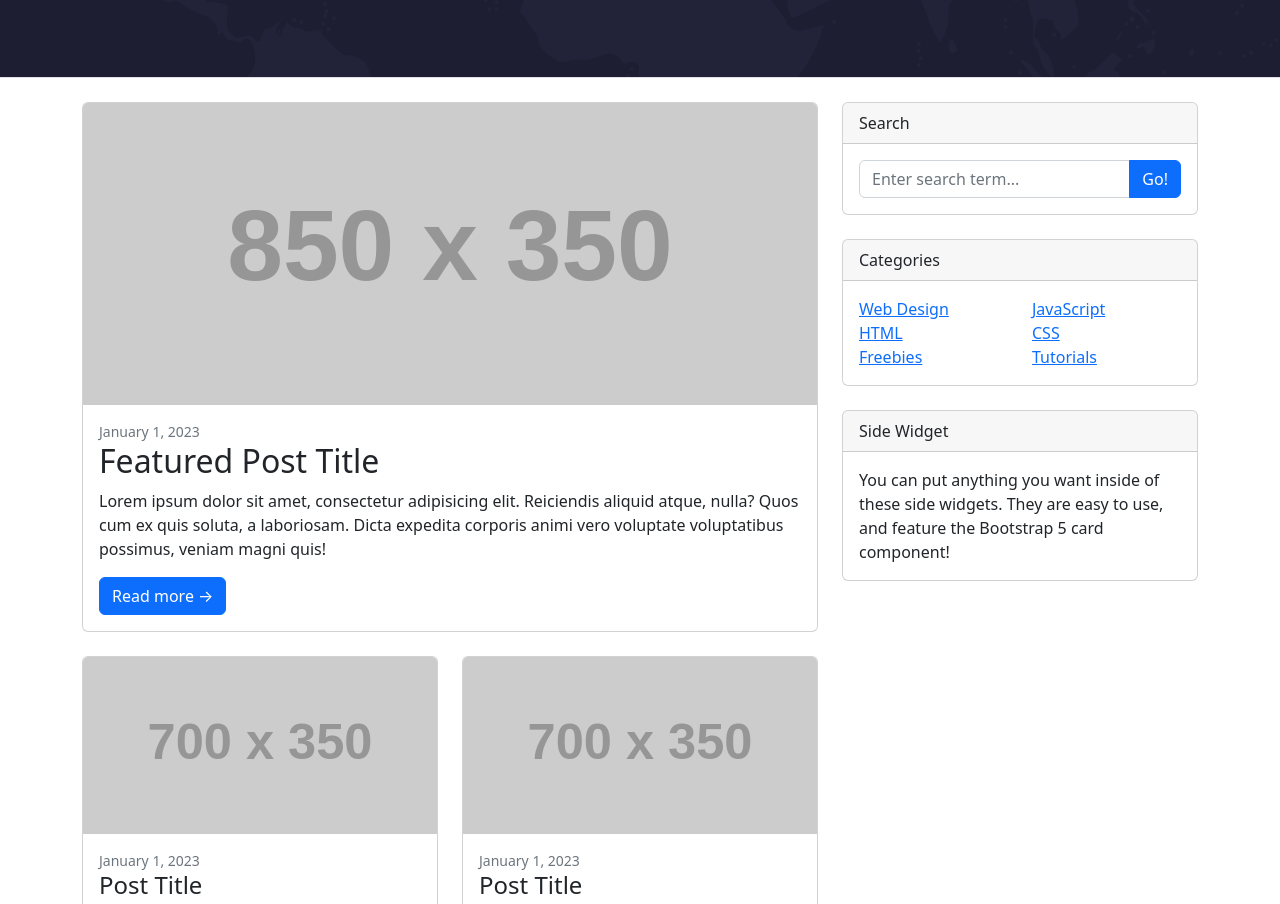
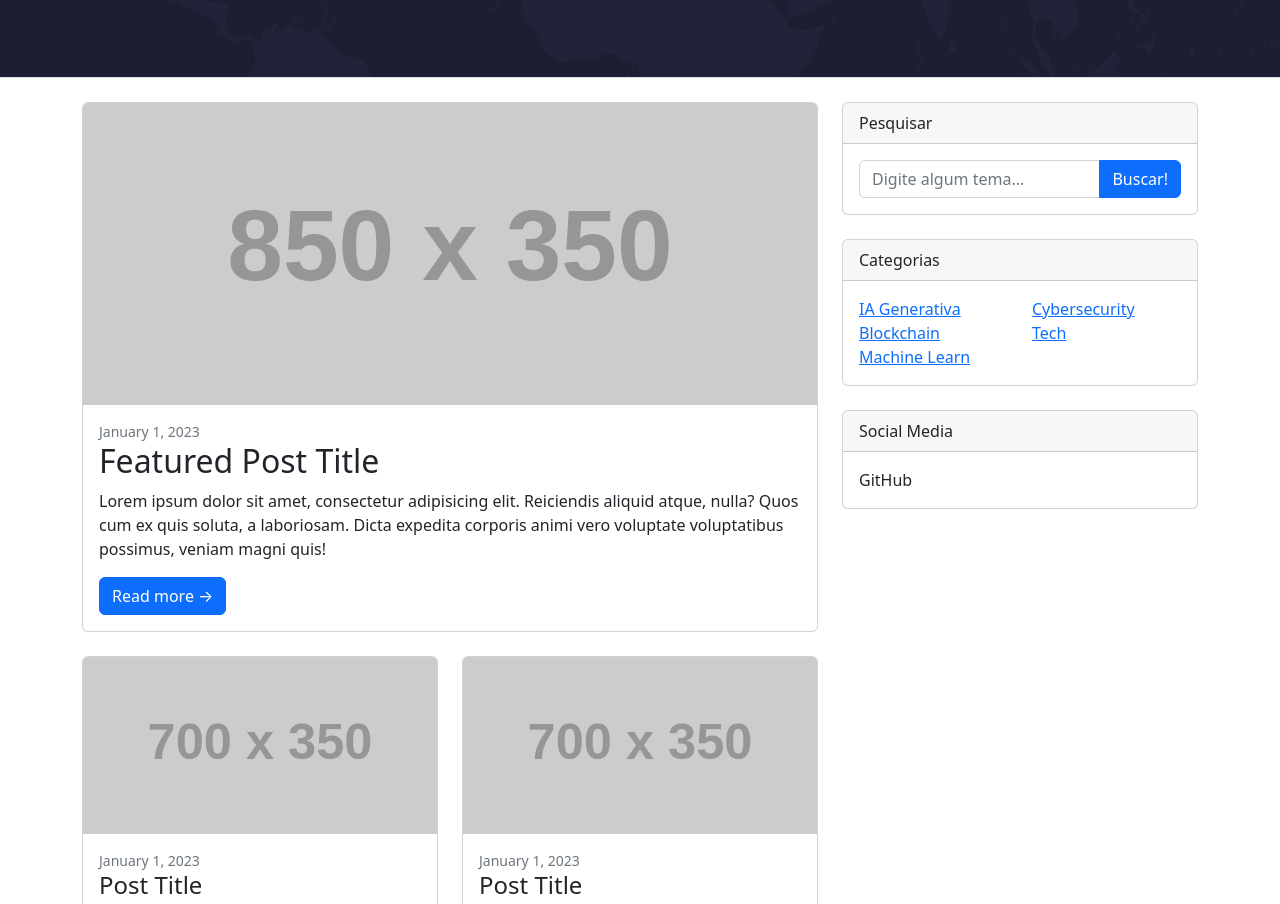
Before and after one commit to GRUPO6-3CTJ/FIAP_NEWS, a plain HTML site: page frontend/index.html in a window 1280 px wide. Shown: the part 369-1273 px from the top of the page. Drawn offline with nearby package versions, Linux system fonts and the light colour scheme; placeholder pictures from the web are drawn by us.

Commit message:
Update index.html

```diff
--- a/frontend/index.html
+++ b/frontend/index.html
@@ -19,9 +19,8 @@
                 <button class="navbar-toggler" type="button" data-bs-toggle="collapse" data-bs-target="#navbarSupportedContent" aria-controls="navbarSupportedContent" aria-expanded="false" aria-label="Toggle navigation"><span class="navbar-toggler-icon"></span></button>
                 <div class="collapse navbar-collapse" id="navbarSupportedContent">
                     <ul class="navbar-nav ms-auto mb-2 mb-lg-0">
-                        <li class="nav-item"><a class="nav-link" href="#">Inicio</a></li>
-                        <li class="nav-item"><a class="nav-link" href="#!">Sobre</a></li>
-                        <li class="nav-item"><a class="nav-link" href="#!">Contatos</a></li>
+                        <li class="nav-item"><a class="nav-link" href="index.html">Inicio</a></li>
+                        <li class="nav-item"><a class="nav-link" href="about.html">Sobre</a></li>
                     </ul>
                 </div>
             </div>
@@ -114,31 +113,31 @@
                 <div class="col-lg-4">
                     <!-- Search widget-->
                     <div class="card mb-4">
-                        <div class="card-header">Search</div>
+                        <div class="card-header">Pesquisar</div>
                         <div class="card-body">
                             <div class="input-group">
-                                <input class="form-control" type="text" placeholder="Enter search term..." aria-label="Enter search term..." aria-describedby="button-search" />
-                                <button class="btn btn-primary" id="button-search" type="button">Go!</button>
+                                <input class="form-control" type="text" placeholder="Digite algum tema..." aria-label="Digite algum tema..." aria-describedby="button-search" />
+                                <button class="btn btn-primary" id="button-search" type="button">Buscar!</button>
                             </div>
                         </div>
                     </div>
                     <!-- Categories widget-->
                     <div class="card mb-4">
-                        <div class="card-header">Categories</div>
+                        <div class="card-header">Categorias</div>
                         <div class="card-body">
                             <div class="row">
                                 <div class="col-sm-6">
                                     <ul class="list-unstyled mb-0">
-                                        <li><a href="#!">Web Design</a></li>
-                                        <li><a href="#!">HTML</a></li>
-                                        <li><a href="#!">Freebies</a></li>
+                                        <li><a href="#!">IA Generativa</a></li>
+                                        <li><a href="#!">Blockchain</a></li>
+                                        <li><a href="#!">Machine Learn</a></li>
                                     </ul>
                                 </div>
                                 <div class="col-sm-6">
                                     <ul class="list-unstyled mb-0">
-                                        <li><a href="#!">JavaScript</a></li>
-                                        <li><a href="#!">CSS</a></li>
-                                        <li><a href="#!">Tutorials</a></li>
+                                        <li><a href="#!">Cybersecurity</a></li>
+
+                                        <li><a href="#!">Tech</a></li>
                                     </ul>
                                 </div>
                             </div>
@@ -146,8 +145,8 @@
                     </div>
                     <!-- Side widget-->
                     <div class="card mb-4">
-                        <div class="card-header">Side Widget</div>
-                        <div class="card-body">You can put anything you want inside of these side widgets. They are easy to use, and feature the Bootstrap 5 card component!</div>
+                        <div class="card-header">Social Media</div>
+                        <div class="card-body">GitHub</div>
                     </div>
                 </div>
             </div>
```
